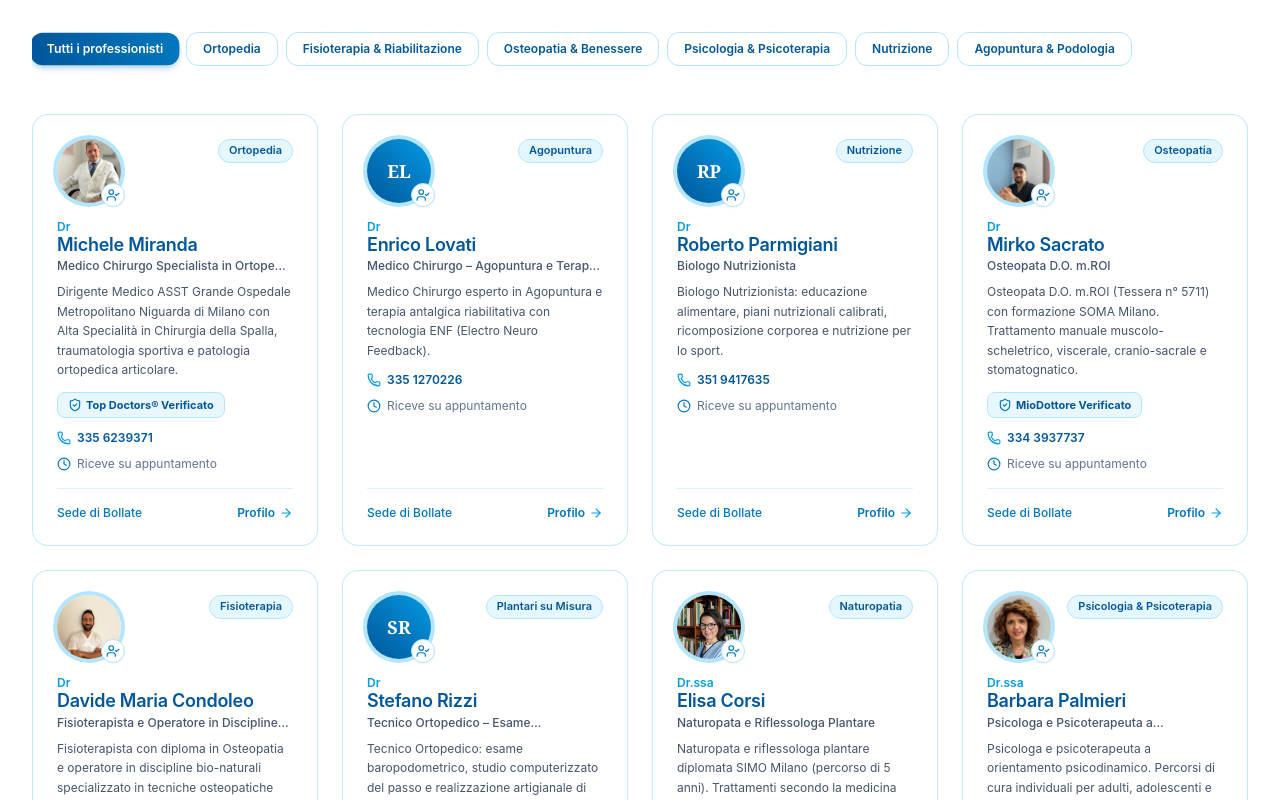
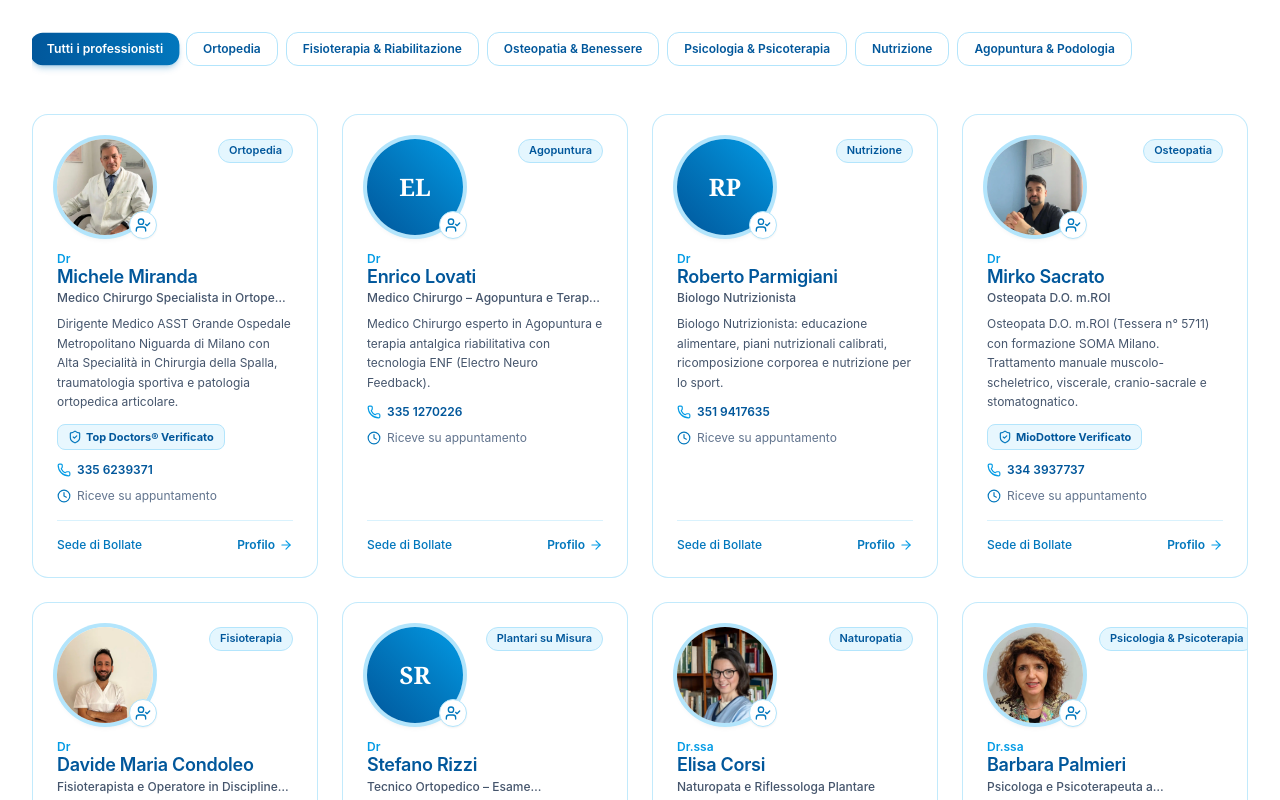
Before and after one commit to RiccardoDiRosa/StudioMedico4M, a React (Vite) app: page / in a window 1280 px wide. Shown: the part 4280-5080 px from the top of the page. Built offline with nearby package versions, Linux system fonts and the light colour scheme; a web font is replaced by a local one.

Commit message:
style: ingrandite le foto profilo tonde nelle card, nei dettagli e nei contatti

```diff
--- a/src/components/ProfessionalCard.tsx
+++ b/src/components/ProfessionalCard.tsx
@@ -30,21 +30,21 @@ export const ProfessionalCard: React.FC<ProfessionalCardProps> = ({
               <img
                 src={professional.photoUrl}
                 alt={`${professional.title} ${professional.firstName} ${professional.lastName}`}
-                className="w-11 h-11 sm:w-16 sm:h-16 rounded-full object-cover object-top ring-2 sm:ring-4 ring-[#b3e5fc] shadow-sm group-hover:scale-105 transition-transform"
+                className="w-14 h-14 sm:w-20 sm:h-20 lg:w-24 lg:h-24 rounded-full object-cover object-top ring-2 sm:ring-4 ring-[#b3e5fc] shadow-md group-hover:scale-105 transition-transform"
                 loading="lazy"
               />
             ) : (
-              <div className="w-11 h-11 sm:w-16 sm:h-16 rounded-full bg-gradient-to-tr from-[#01579b] via-[#0277bd] to-[#039be5] text-white font-serif font-bold text-xs sm:text-lg flex items-center justify-center ring-2 sm:ring-4 ring-[#b3e5fc] shadow-sm group-hover:scale-105 transition-transform">
+              <div className="w-14 h-14 sm:w-20 sm:h-20 lg:w-24 lg:h-24 rounded-full bg-gradient-to-tr from-[#01579b] via-[#0277bd] to-[#039be5] text-white font-serif font-bold text-sm sm:text-xl lg:text-2xl flex items-center justify-center ring-2 sm:ring-4 ring-[#b3e5fc] shadow-md group-hover:scale-105 transition-transform">
                 {initials}
               </div>
             )}
-            <div className="absolute -bottom-0.5 -right-0.5 sm:-bottom-1 sm:-right-1 w-4 h-4 sm:w-6 sm:h-6 rounded-full bg-white border border-[#b3e5fc] flex items-center justify-center shadow-xs">
-              <UserCheck className="w-2.5 h-2.5 sm:w-3.5 sm:h-3.5 text-[#0277bd]" aria-hidden="true" />
+            <div className="absolute -bottom-0.5 -right-0.5 sm:-bottom-1 sm:-right-1 w-5 h-5 sm:w-7 sm:h-7 rounded-full bg-white border border-[#b3e5fc] flex items-center justify-center shadow-xs">
+              <UserCheck className="w-3 h-3 sm:w-4 sm:h-4 text-[#0277bd]" aria-hidden="true" />
             </div>
           </div>
 
           {/* Category metadata badge */}
-          <span className="inline-flex items-center justify-center text-center text-[9px] sm:text-[11px] text-[#01579b] font-semibold bg-[#b3e5fc]/35 px-2 sm:px-2.5 py-0.5 sm:py-1 rounded-full border border-[#b3e5fc] leading-tight">
+          <span className="inline-flex items-center justify-center text-center text-[9px] sm:text-[11px] text-[#01579b] font-semibold bg-[#b3e5fc]/35 px-2 sm:px-2.5 py-0.5 sm:py-1 rounded-full border border-[#b3e5fc] leading-tight shrink-0">
             {professional.categoryLabel}
           </span>
         </div>
--- a/src/pages/ContattiPage.tsx
+++ b/src/pages/ContattiPage.tsx
@@ -273,15 +273,15 @@ export const ContattiPage: React.FC<ContattiPageProps> = ({ onNavigate }) => {
                                 <img
                                   src={prof.photoUrl}
                                   alt={`${prof.title} ${prof.firstName} ${prof.lastName}`}
-                                  className="w-12 h-12 rounded-full object-cover object-top ring-2 ring-[#b3e5fc]"
+                                  className="w-14 h-14 sm:w-16 sm:h-16 rounded-full object-cover object-top ring-2 sm:ring-3 ring-[#b3e5fc] shadow-xs"
                                 />
                               ) : (
-                                <div className="w-12 h-12 rounded-full bg-gradient-to-tr from-[#01579b] to-[#039be5] text-white font-serif font-bold text-sm flex items-center justify-center ring-2 ring-[#b3e5fc] shadow-xs">
+                                <div className="w-14 h-14 sm:w-16 sm:h-16 rounded-full bg-gradient-to-tr from-[#01579b] to-[#039be5] text-white font-serif font-bold text-sm sm:text-base flex items-center justify-center ring-2 sm:ring-3 ring-[#b3e5fc] shadow-xs">
                                   {initials}
                                 </div>
                               )}
                               {prof.isComplete && (
-                                <div className="absolute -bottom-1 -right-1 w-4 h-4 rounded-full bg-[#0277bd] text-white flex items-center justify-center text-[9px] ring-1 ring-white" title="Verificato">
+                                <div className="absolute -bottom-1 -right-1 w-4 h-4 sm:w-5 sm:h-5 rounded-full bg-[#0277bd] text-white flex items-center justify-center text-[9px] sm:text-[10px] ring-1 ring-white" title="Verificato">
                                   ✓
                                 </div>
                               )}
--- a/src/pages/ProfessionistaDetailPage.tsx
+++ b/src/pages/ProfessionistaDetailPage.tsx
@@ -145,16 +145,16 @@ export const ProfessionistaDetailPage: React.FC<ProfessionistaDetailPageProps> =
                     <img
                       src={professional.photoUrl}
                       alt={`${professional.title} ${fullName}`}
-                      className="w-24 h-24 sm:w-28 sm:h-28 rounded-full object-cover object-top ring-4 ring-[#b3e5fc] shadow-md"
+                      className="w-28 h-28 sm:w-36 sm:h-36 lg:w-44 lg:h-44 rounded-full object-cover object-top ring-4 sm:ring-6 ring-[#b3e5fc] shadow-lg"
                     />
                   ) : (
-                    <div className="w-24 h-24 sm:w-28 sm:h-28 rounded-full bg-gradient-to-tr from-[#01579b] via-[#0277bd] to-[#039be5] text-white font-serif font-bold text-2xl sm:text-3xl flex items-center justify-center ring-4 ring-[#b3e5fc] shadow-md">
+                    <div className="w-28 h-28 sm:w-36 sm:h-36 lg:w-44 lg:h-44 rounded-full bg-gradient-to-tr from-[#01579b] via-[#0277bd] to-[#039be5] text-white font-serif font-bold text-3xl sm:text-4xl lg:text-5xl flex items-center justify-center ring-4 sm:ring-6 ring-[#b3e5fc] shadow-lg">
                       {initials}
                     </div>
                   )}
                   {professional.isComplete && (
-                    <div className="absolute -bottom-1 -right-1 w-8 h-8 rounded-full bg-[#0277bd] text-white flex items-center justify-center shadow-md ring-2 ring-white" title="Specialista Confermato">
-                      <ShieldCheck className="w-4 h-4" />
+                    <div className="absolute -bottom-1 -right-1 sm:-bottom-1.5 sm:-right-1.5 w-8 h-8 sm:w-10 sm:h-10 rounded-full bg-[#0277bd] text-white flex items-center justify-center shadow-md ring-2 sm:ring-3 ring-white" title="Specialista Confermato">
+                      <ShieldCheck className="w-4 h-4 sm:w-5 sm:h-5" />
                     </div>
                   )}
                 </div>
```
